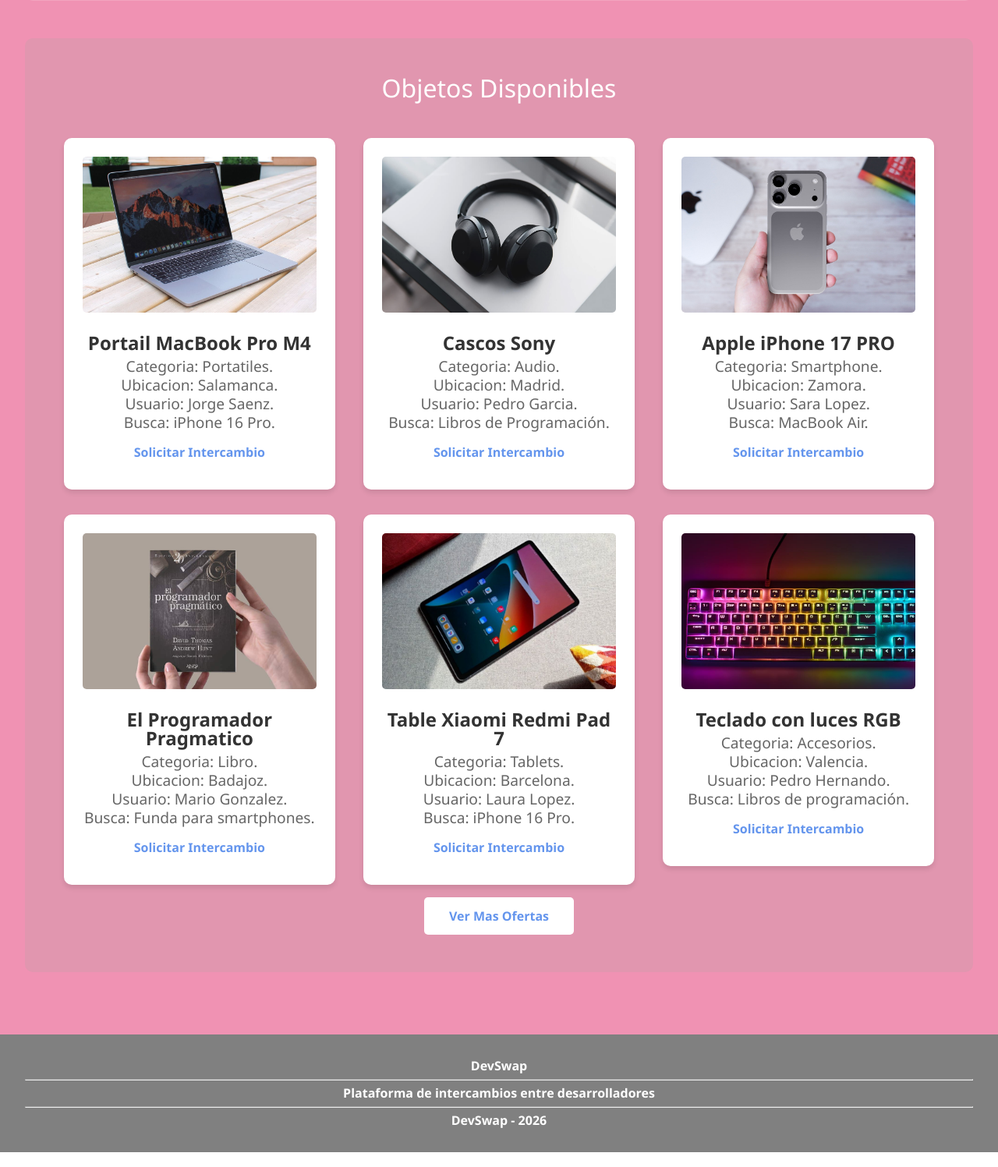
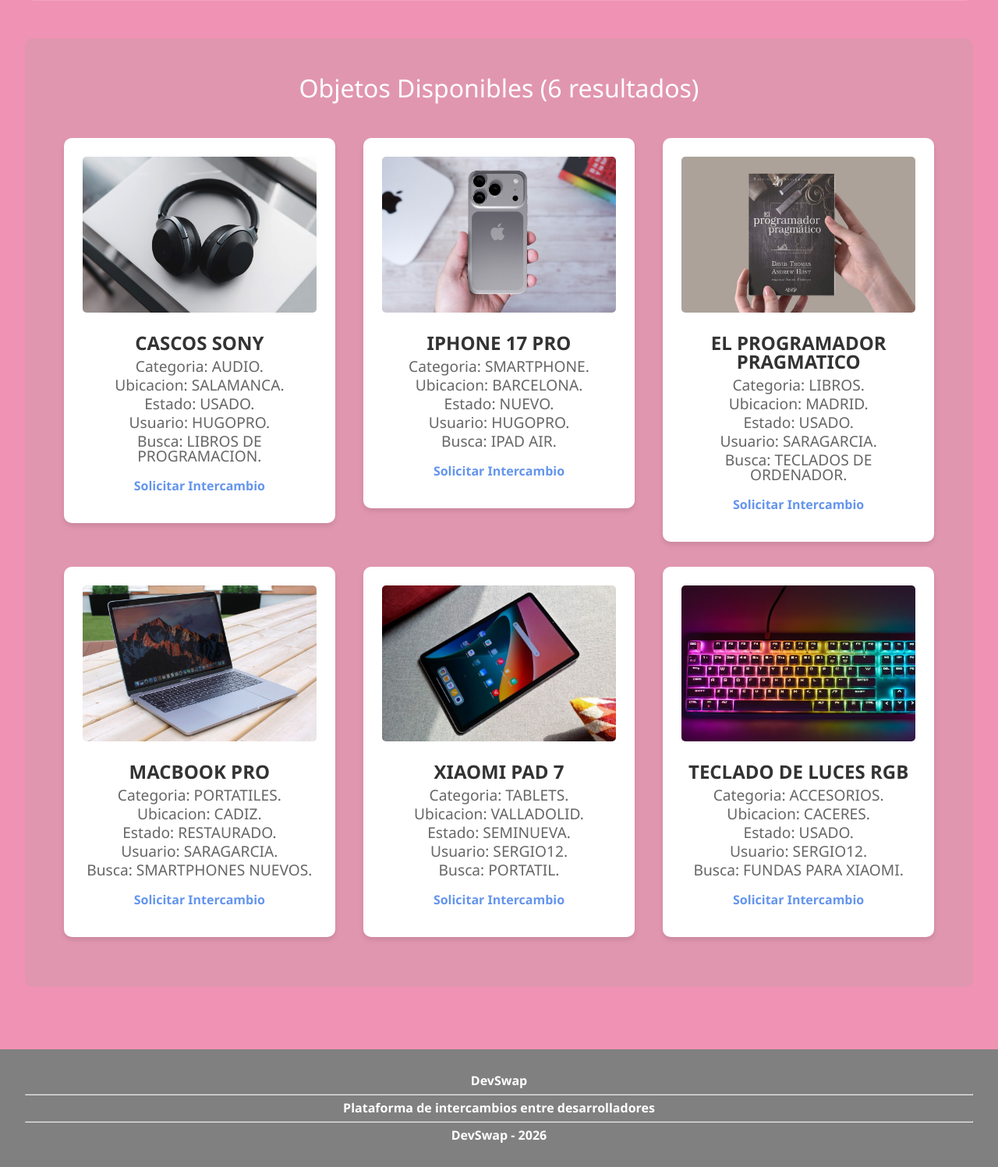
Before and after one commit to Hugo-Garcia-SanPedro/DevSwap, a PHP site: page /buscar.php in a window 1280 px wide. Shown: the part 878-2375 px from the top of the page at 78% size. Run offline with PHP 8.4, Linux system fonts and the light colour scheme; a user stored in the database is signed in; data comes from the database, SQL or seed files in the repository.

Commit message:
Acabamos buscar.php

```diff
--- a/buscar.php
+++ b/buscar.php
@@ -1,3 +1,75 @@
+<?php
+    // Comenzamos la sesion
+    session_start();
+
+    // Fichero para la configuracion de la base de datos
+    require_once 'configuracion.php';
+
+    // Verificamos que el usuario se haya logueado
+    if(!isset($_SESSION['correo']) || $_SESSION['tipo'] !== 'USUARIO') {
+        header("Location: login.php");
+        exit();
+    }
+
+    // Variables para filtros
+    $filtro_objeto = '';
+    $filtro_ubicacion = '';
+    $filtro_categoria = '';
+    $filtro_estado = '';
+
+    // Obtenemos las categorias disponibles
+    $categorias = [];
+    $consulta_categorias = "SELECT NOMBRE_C FROM CATEGORIA ORDER BY NOMBRE_C";
+    $resultado_categorias = mysqli_query($conexion, $consulta_categorias);
+    if($resultado_categorias && mysqli_num_rows($resultado_categorias) > 0) {
+        while($fila = mysqli_fetch_assoc($resultado_categorias)) {
+            $categorias[] = $fila;
+        }
+    }
+
+    // Procesamos filtros si se envió el formulario
+    if($_SERVER['REQUEST_METHOD'] == 'POST') {
+        $filtro_objeto = mysqli_real_escape_string($conexion, $_POST['Objeto'] ?? '');
+        $filtro_ubicacion = mysqli_real_escape_string($conexion, strtoupper($_POST['Ubicacion'] ?? ''));
+        $filtro_categoria = mysqli_real_escape_string($conexion, strtoupper($_POST['Categoria'] ?? ''));
+        $filtro_estado = mysqli_real_escape_string($conexion, strtoupper($_POST['Estado'] ?? ''));
+    }
+
+    // Construimos la consulta base
+    $consulta = "
+        SELECT P2.ID_P, P2.NOMBRE_P, P2.DESCRIPCION_P, P2.IMAGEN_P, P2.UBICACION, P2.ESTADO, P2.CAMBIO, P1.NOMBRE_C, U.NICK_U, P1.CORREO_U
+        FROM PUBLICACION2 P2
+        INNER JOIN PUBLICACION1 P1 ON P2.ID_P = P1.ID_P
+        INNER JOIN USUARIO U ON P1.CORREO_U = U.CORREO_U
+        WHERE P1.CORREO_U != '{$_SESSION['correo']}'
+    ";
+
+    // Añadimos filtros si existen
+    if(!empty($filtro_objeto)) {
+        $consulta .= " AND (P2.NOMBRE_P LIKE '%$filtro_objeto%' OR P2.DESCRIPCION_P LIKE '%$filtro_objeto%')";
+    }
+    if(!empty($filtro_ubicacion)) {
+        $consulta .= " AND P2.UBICACION LIKE '%$filtro_ubicacion%'";
+    }
+    if(!empty($filtro_categoria) && $filtro_categoria != 'TODAS') {
+        $consulta .= " AND P1.NOMBRE_C = '$filtro_categoria'";
+    }
+    if(!empty($filtro_estado) && $filtro_estado != 'TODOS') {
+        $consulta .= " AND P2.ESTADO = '$filtro_estado'";
+    }
+
+    $consulta .= " ORDER BY RAND() LIMIT 12";
+
+    // Ejecutamos la consulta
+    $publicaciones = [];
+    $resultado = mysqli_query($conexion, $consulta);
+    if($resultado && mysqli_num_rows($resultado) > 0) {
+        while($fila = mysqli_fetch_assoc($resultado)) {
+            $publicaciones[] = $fila;
+        }
+    }
+?>
+
 <!DOCTYPE html>
 <html lang="es">
     <head>
@@ -14,7 +86,7 @@
                 <h1>DevSwap</h1>
                 <a href="index.php">Inicio</a>
                 <a href="usuario-normal.php">Mi Perfil</a>
-                <a href="intercambios.phpl">Mis Intercambios</a>
+                <a href="intercambios.php">Mis Intercambios</a>
                 <a href="logout.php">Cerrar Sesión</a>
             </div>
         </header>
@@ -27,25 +99,31 @@
                     <form method="POST">
                         <!-- Que queremos buscar -->
                         <label for="Objeto">Buscar Objetos:</label>
-                        <input type="text" id="Objeto" placeholder="¿Que estas buscando?">
+                        <input type="text" id="Objeto" name="Objeto" placeholder="¿Que estas buscando?"
+                                value="<?php echo htmlspecialchars($filtro_objeto); ?>">
                         <!-- Filtrar por Ubicacion -->
                         <label for="Ubicacion">Ubicación:</label>
-                        <input type="text" id="Ubicacion" placeholder="Ubicacion">
+                        <input type="text" id="Ubicacion" name="Ubicacion" placeholder="Ubicacion"
+                                value="<?php echo htmlspecialchars($filtro_ubicacion); ?>">
                         <!-- Filtrar por categoria -->
                         <label for="Categoria">Filtrar por Categoria:</label>
-                        <select id="Categoria">
-                            <option value="Todas">Todas</option>
-                            <option value="Libro">Libro</option>
-                            <option value="Portatil">Portatil</option>
-                            <option value="Accesorios">Accesorios</option>
+                        <select id="Categoria" name="Categoria">
+                            <option value="TODAS" <?php echo ($filtro_categoria == 'TODAS' || empty($filtro_categoria)) ? 'selected' : ''; ?>>Todas</option>
+                            <?php foreach($categorias as $cat): ?>
+                                <option value="<?php echo htmlspecialchars($cat['NOMBRE_C']); ?>"
+                                    <?php echo ($filtro_categoria == $cat['NOMBRE_C']) ? 'selected' : ''; ?>>
+                                    <?php echo htmlspecialchars($cat['NOMBRE_C']); ?>
+                                </option>
+                            <?php endforeach; ?>
                         </select>
                         <!-- Filtrar por estado -->
                         <label for="Estado">Filtrar por Estado:</label>
-                        <select id="Estado">
-                            <option value="Todos">Todos los Estados</option>
-                            <option value="Nuevo">Nuevo</option>
-                            <option value="Seminuevo">Semi-Nuevo</option>
-                            <option value="Restaurado">Restaurado</option>
+                        <select id="Estado" name="Estado">
+                            <option value="TODOS" <?php echo ($filtro_estado == 'TODOS' || empty($filtro_estado)) ? 'selected' : ''; ?>>Todos los Estados</option>
+                            <option value="NUEVO" <?php echo ($filtro_estado == 'NUEVO') ? 'selected' : ''; ?>>Nuevo</option>
+                            <option value="SEMINUEVO" <?php echo ($filtro_estado == 'SEMINUEVO') ? 'selected' : ''; ?>>Semi-Nuevo</option>
+                            <option value="USADO" <?php echo ($filtro_estado == 'USADO') ? 'selected' : ''; ?>>Usado</option>
+                            <option value="RESTAURADO" <?php echo ($filtro_estado == 'RESTAURADO') ? 'selected' : ''; ?>>Restaurado</option>
                         </select>
                         <input type="submit" value="Buscar Objetos">
                     </form>
@@ -53,62 +131,32 @@
             </div>
 
             <div class="par">
-                <h3>Objetos Disponibles</h3>
-                <div class="Oferta">
-                    <img src="imagenes/Fotos/MacBook.jpg" alt="Foto de un macBook">
-                    <h4>Portail MacBook Pro M4</h4>
-                    <p>Categoria: Portatiles.</p>
-                    <p>Ubicacion: Salamanca.</p>
-                    <p>Usuario: Jorge Saenz.</p>
-                    <p>Busca: iPhone 16 Pro.</p>
-                    <a>Solicitar Intercambio</a>
-                </div>
-                <div class="Oferta">
-                    <img src="imagenes/Fotos/cascos.jpg" alt="Foto de unos cascos">
-                    <h4>Cascos Sony</h4>
-                    <p>Categoria: Audio.</p>
-                    <p>Ubicacion: Madrid.</p>
-                    <p>Usuario: Pedro Garcia.</p>
-                    <p>Busca: Libros de Programación.</p>
-                    <a>Solicitar Intercambio</a>
-                </div>
-                <div class="Oferta">
-                    <img src="imagenes/Fotos/iPhone.jpg" alt="Foto de un iPhone">
-                    <h4>Apple iPhone 17 PRO</h4>
-                    <p>Categoria: Smartphone.</p>
-                    <p>Ubicacion: Zamora.</p>
-                    <p>Usuario: Sara Lopez.</p>
-                    <p>Busca: MacBook Air.</p>
-                    <a>Solicitar Intercambio</a>
-                </div>
-                <div class="Oferta">
-                    <img src="imagenes/Fotos/libro.jpg" alt="Foto de un libro">
-                    <h4>El Programador Pragmatico</h4>
-                    <p>Categoria: Libro.</p>
-                    <p>Ubicacion: Badajoz.</p>
-                    <p>Usuario: Mario Gonzalez.</p>
-                    <p>Busca: Funda para smartphones.</p>
-                    <a>Solicitar Intercambio</a>
-                </div>
-                <div class="Oferta">
-                    <img src="imagenes/Fotos/tablet.jpg" alt="Foto de una tablet">
-                    <h4>Table Xiaomi Redmi Pad 7</h4>
-                    <p>Categoria: Tablets.</p>
-                    <p>Ubicacion: Barcelona.</p>
-                    <p>Usuario: Laura Lopez.</p>
-                    <p>Busca: iPhone 16 Pro.</p>
-                    <a>Solicitar Intercambio</a>
-                </div>
-                <div class="Oferta">
-                    <img src="imagenes/Fotos/tecladoRGB.jpg" alt="Foto de un teclado">
-                    <h4>Teclado con luces RGB</h4>
-                    <p>Categoria: Accesorios.</p>
-                    <p>Ubicacion: Valencia.</p>
-                    <p>Usuario: Pedro Hernando.</p>
-                    <p>Busca: Libros de programación.</p>
-                    <a>Solicitar Intercambio</a>
-                </div>
-                <a>Ver Mas Ofertas</a>
+                <h3>Objetos Disponibles (<?php echo count($publicaciones); ?> resultados)</h3>
+
+                <?php if(count($publicaciones) > 0): ?>
+                    <?php foreach($publicaciones as $pub): ?>
+                        <div class="Oferta">
+                            <?php
+                                $ruta_img = htmlspecialchars($pub['IMAGEN_P']);
+                                // Verificar si la imagen existe
+                                if(file_exists($ruta_img)) {
+                                    echo '<img src="' . $ruta_img . '" alt="Imagen de ' . htmlspecialchars($pub['NOMBRE_P']) . '">';
+                                } else {
+                                    echo '<img src="imagenes/Fotos/default.jpg" alt="Imagen no disponible">';
+                                }
+                            ?>
+                            <h4><?php echo htmlspecialchars($pub['NOMBRE_P']); ?></h4>
+                            <p>Categoria: <?php echo htmlspecialchars($pub['NOMBRE_C']); ?>.</p>
+                            <p>Ubicacion: <?php echo htmlspecialchars($pub['UBICACION']); ?>.</p>
+                            <p>Estado: <?php echo htmlspecialchars($pub['ESTADO']); ?>.</p>
+                            <p>Usuario: <?php echo htmlspecialchars($pub['NICK_U']); ?>.</p>
+                            <p>Busca: <?php echo htmlspecialchars($pub['CAMBIO']); ?>.</p>
+                            <a href="#" onclick="solicitarIntercambio('<?php echo htmlspecialchars($pub['ID_P']); ?>', '<?php echo htmlspecialchars($pub['NOMBRE_P']); ?>'); return false;">Solicitar Intercambio</a>
+                        </div>
+                    <?php endforeach; ?>
+                <?php else: ?>
+                    <p>No se encontraron publicaciones que coincidan con tu búsqueda.</p>
+                <?php endif; ?>
             </div>
         </main>
 
@@ -119,5 +167,24 @@
             <hr>
             <strong>DevSwap - 2026</strong>
         </footer>
+
+        <script>
+            function solicitarIntercambio(id_publicacion, nombre_articulo) {
+                if(confirm('¿Deseas solicitar el intercambio de "' + nombre_articulo + '"?')) {
+                    const form = document.createElement('form');
+                    form.method = 'POST';
+                    form.action = 'solicitar-intercambio.php';
+
+                    const inputIdP = document.createElement('input');
+                    inputIdP.type = 'hidden';
+                    inputIdP.name = 'id_publicacion';
+                    inputIdP.value = id_publicacion;
+
+                    form.appendChild(inputIdP);
+                    document.body.appendChild(form);
+                    form.submit();
+                }
+            }
+        </script>
     </body>
 </html>
```
